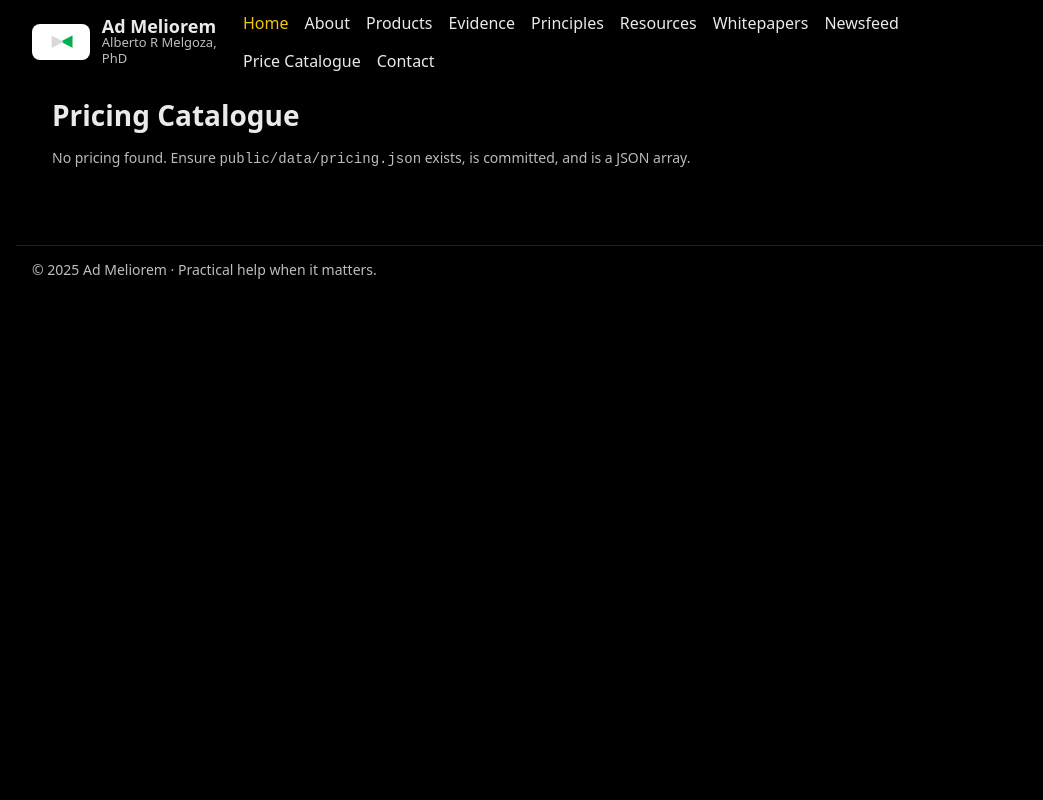
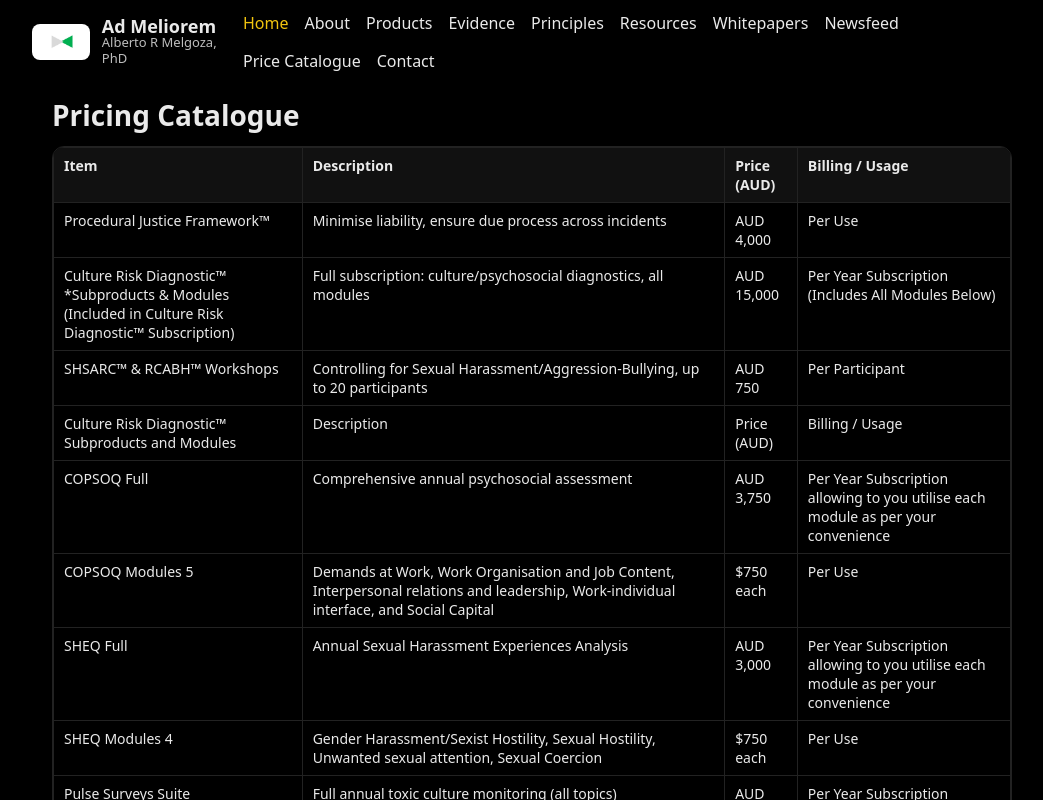
Before and after one commit to AlbertoRMelgoza/AdMeliorem, a Next.js app: page /pricing in a window 1280 px wide. Shown: the top 800 px of the page, without its empty margins (108-1151 px from the left). Built offline with nearby package versions, Linux system fonts and the light colour scheme; no server answers.

Commit message:
Update page.tsx

```diff
--- a/app/pricing/page.tsx
+++ b/app/pricing/page.tsx
@@ -1,84 +1,95 @@
 import React from "react";
-import fs from "node:fs";
-import path from "node:path";
 
-export const runtime = "nodejs";
-export const revalidate = 60;
+export const runtime = "nodejs";       // stable on Vercel
+export const dynamic = "force-dynamic";
+export const revalidate = 0;           // always fetch fresh from the API
 
-type Row = Record<string, unknown>;
+type AnyRow = Record<string, unknown>;
 
-// Read from public/data first (always deployed), then fallback to data/
-function readPricing(): Row[] {
-  const candidates = [
-    path.join(process.cwd(), "public", "data", "pricing.json"),
-    path.join(process.cwd(), "data", "pricing.json"),
-  ];
-  for (const p of candidates) {
-    try {
-      if (fs.existsSync(p)) {
-        const raw = fs.readFileSync(p, "utf8");
-        const json = JSON.parse(raw);
-        return Array.isArray(json) ? (json as Row[]) : [];
-      }
-    } catch {
-      // keep trying next path
-    }
-  }
-  return [];
+function normalize(raw: AnyRow[]) {
+  // Map Excel-export field names to clean headers
+  const rows = raw.map((r) => ({
+    item: String(r["pricing_catalogue"] ?? "").trim(),
+    description: r["unnamed:_1"] != null ? String(r["unnamed:_1"]).trim() : "",
+    price: r["unnamed:_2"] ?? "",
+    billing: r["unnamed:_3"] != null ? String(r["unnamed:_3"]).trim() : "",
+  }));
+
+  // Drop header/divider rows
+  const isAllDash = (v: string) => ["—", "-", "…", ""].includes(v.trim());
+  return rows.filter((row) => {
+    if (row.item.toLowerCase() === "product / service") return false; // header row
+    const cells = [
+      row.item,
+      row.description,
+      row.price != null ? String(row.price) : "",
+      row.billing,
+    ].map((v) => String(v).trim());
+    return !cells.every(isAllDash);
+  });
 }
 
-function Table({ rows }: { rows: Row[] }) {
-  if (!rows.length) {
-    return (
-      <p style={{ fontSize: 14, opacity: 0.8 }}>
-        No pricing found. Ensure <code>public/data/pricing.json</code> exists,
-        is committed, and is a JSON array.
-      </p>
-    );
+async function getRows() {
+  // Build a base URL that always works on Vercel & locally
+  const base =
+    process.env.NEXT_PUBLIC_BASE_URL ||
+    (process.env.VERCEL_URL ? `https://${process.env.VERCEL_URL}` : "http://localhost:3000");
+
+  const res = await fetch(`${base}/api/pricing`, { cache: "no-store" });
+  if (!res.ok) return [];
+  const data = (await res.json()) as unknown;
+  if (!Array.isArray(data)) return [];
+  return normalize(data as AnyRow[]);
 }
 
-  const columns = Array.from(new Set(rows.flatMap((r) => Object.keys(r))));
+export default async function PricingPage() {
+  const rows = await getRows();
 
-  const cellStyle: React.CSSProperties = {
+  const cell: React.CSSProperties = {
     border: "1px solid #222",
     padding: "8px 10px",
     verticalAlign: "top",
   };
 
+  const fmtPrice = (v: unknown) => {
+    const s = String(v ?? "").trim();
+    if (/^[0-9]+(\.[0-9]+)?$/.test(s)) return `AUD ${Number(s).toLocaleString()}`;
+    return s;
+  };
+
   return (
+    <main style={{ maxWidth: 960, margin: "0 auto", padding: "24px 16px" }}>
+      <h1 style={{ fontSize: 28, margin: 0, marginBottom: 12 }}>Pricing Catalogue</h1>
+
+      {!rows.length ? (
+        <p style={{ fontSize: 14, opacity: 0.8 }}>
+          No pricing found. Confirm <code>/api/pricing</code> returns an array, or set
+          <code> NEXT_PUBLIC_BASE_URL</code> in Vercel to your site URL.
+        </p>
+      ) : (
         <div style={{ overflowX: "auto", border: "1px solid #222", borderRadius: 12 }}>
           <table style={{ width: "100%", borderCollapse: "collapse", fontSize: 14 }}>
             <thead style={{ background: "#111" }}>
               <tr>
-            {columns.map((c) => (
-              <th key={c} style={{ ...cellStyle, textAlign: "left", fontWeight: 600 }}>
-                {c.replace(/_/g, " ")}
-              </th>
-            ))}
+                <th style={{ ...cell, textAlign: "left", fontWeight: 600 }}>Item</th>
+                <th style={{ ...cell, textAlign: "left", fontWeight: 600 }}>Description</th>
+                <th style={{ ...cell, textAlign: "left", fontWeight: 600 }}>Price (AUD)</th>
+                <th style={{ ...cell, textAlign: "left", fontWeight: 600 }}>Billing / Usage</th>
               </tr>
             </thead>
             <tbody>
               {rows.map((r, i) => (
                 <tr key={i}>
-              {columns.map((c) => (
-                <td key={c} style={cellStyle}>
-                  {String((r as any)[c] ?? "")}
-                </td>
-              ))}
+                  <td style={cell}>{r.item}</td>
+                  <td style={cell}>{r.description}</td>
+                  <td style={cell}>{fmtPrice(r.price)}</td>
+                  <td style={cell}>{r.billing}</td>
                 </tr>
               ))}
             </tbody>
           </table>
         </div>
-  );
-}
-
-export default async function PricingPage() {
-  const rows = readPricing();
-  return (
-    <main style={{ maxWidth: 960, margin: "0 auto", padding: "24px 16px" }}>
-      <h1 style={{ fontSize: 28, margin: 0, marginBottom: 12 }}>Pricing Catalogue</h1>
-      <Table rows={rows} />
+      )}
     </main>
   );
 }
```
Lines whose indentation alone changed are shown as unchanged.
